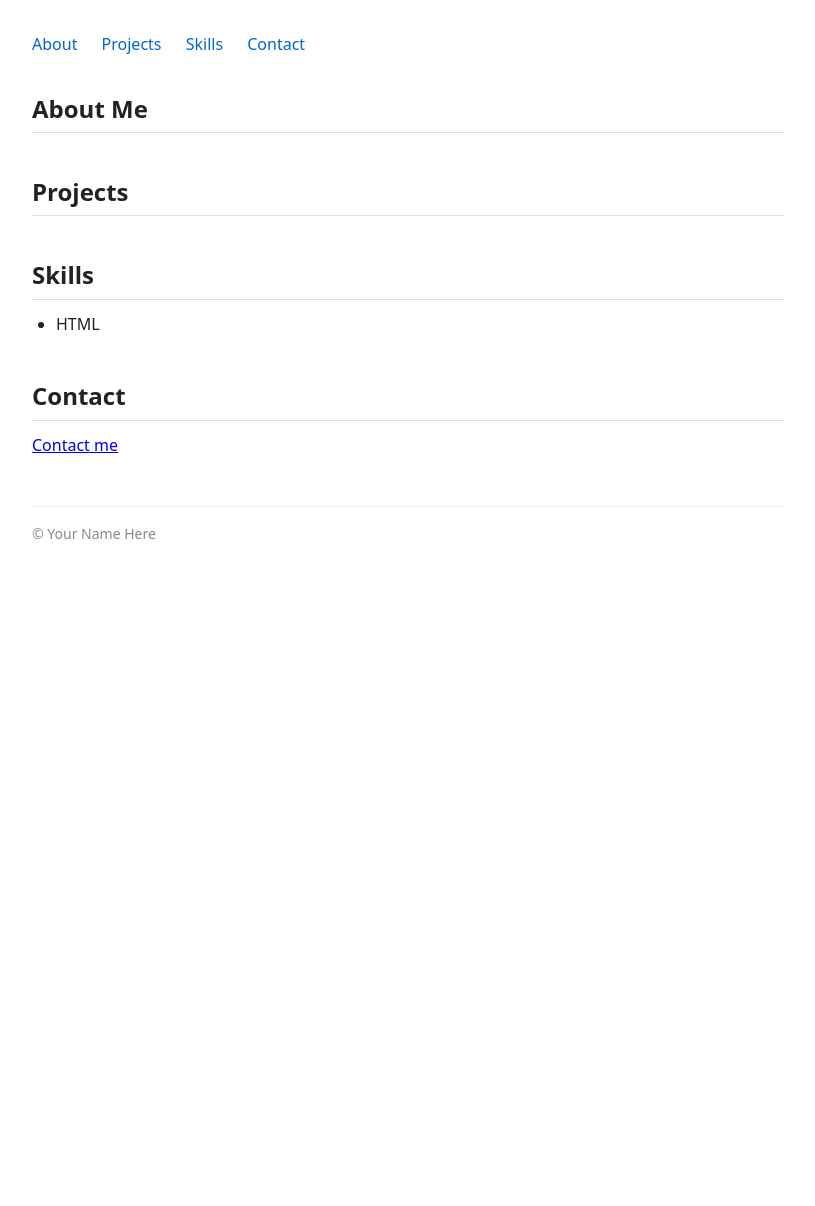
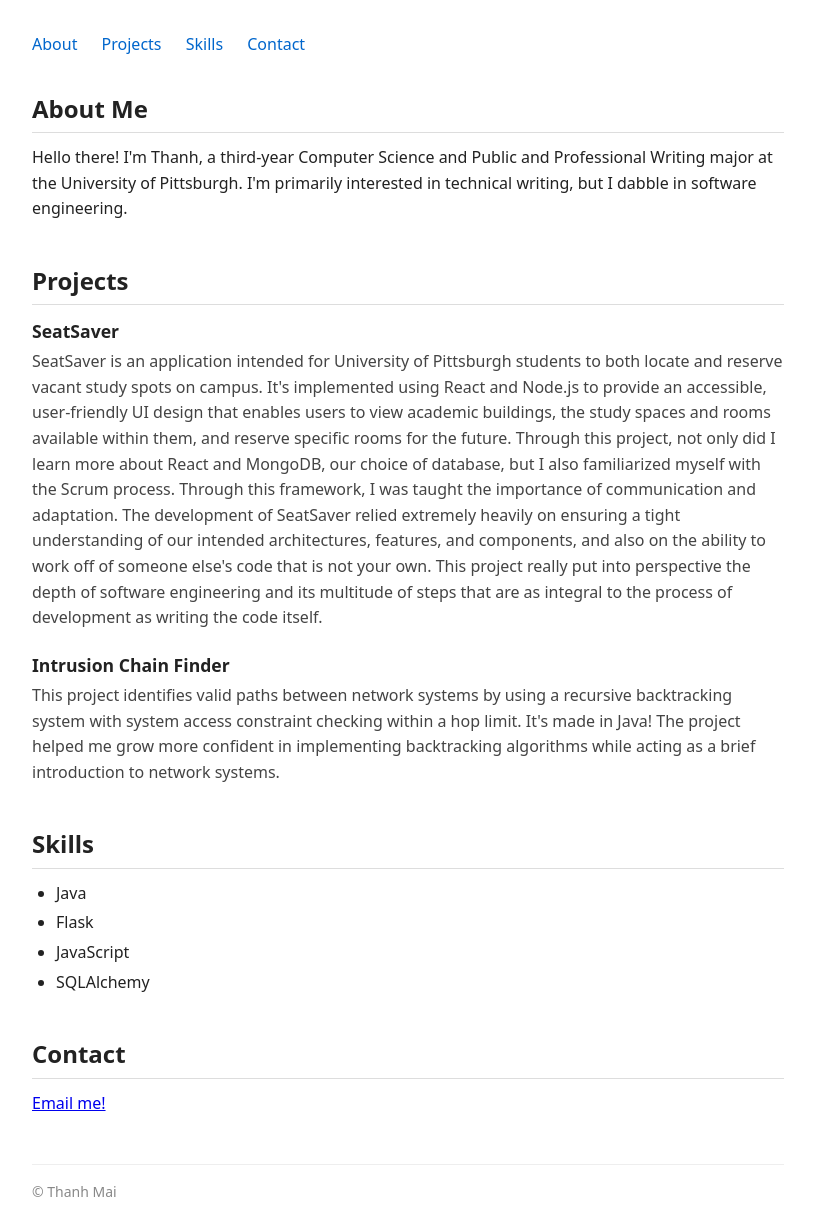
Before and after one commit to thnhmi77/portfolio, a plain HTML site: page index.html in a window 1280 px wide. Shown: the whole page, without its empty margins (232-1047 px from the left). Before the commit the page ends 800 px from the top, so only its background shows below. Drawn offline with Linux system fonts and the light colour scheme.

Commit message:
pipeline made, index.html finished

```diff
--- a/index.html
+++ b/index.html
@@ -4,7 +4,7 @@
 <head>
   <meta charset="UTF-8">
   <meta name="viewport" content="width=device-width, initial-scale=1.0">
-  <title>Your Name Here</title>
+  <title>Thanh Mai</title>
   <link rel="stylesheet" href="style.css">
 </head>
 
@@ -23,8 +23,7 @@
 
     <section id="about">
       <h2>About Me</h2>
-      <!-- TODO: Replace with 2-3 sentences about yourself -->
-      <!-- e.g., include your name, your program/year, and what you are interested in -->
+       Hello there! I'm Thanh, a third-year Computer Science and Public and Professional Writing major at the University of Pittsburgh. I'm primarily interested in technical writing, but I dabble in software engineering.
     </section>
 
     <section id="projects">
@@ -38,17 +37,34 @@
       -->
 
       <!-- TODO: Add at least 2 project entries using the structure above -->
+      <div class="project">
+        <h3>SeatSaver</h3>
+        <p>SeatSaver is an application intended for University of Pittsburgh students to both locate and reserve vacant study spots on campus. It's implemented using React and Node.js to provide an accessible, user-friendly UI design that enables users to view academic buildings, the study spaces and rooms available within them, and reserve specific rooms for the future. Through this project, not only did I learn more about React and MongoDB, our choice of database, but I also familiarized myself with the Scrum process. Through this framework, I was taught the importance of communication and adaptation. The development of SeatSaver relied extremely heavily on ensuring a tight understanding of our intended architectures, features, and components, and also on the ability to work off of someone else's code that is not your own.
+          This project really put into perspective the depth of software engineering and its multitude of steps that are as integral to the process of development as writing the code itself.
+        </p>
+      </div>
+
+      <div class="project">
+        <h3>Intrusion Chain Finder</h3>
+        <p>This project identifies valid paths between network systems by using a recursive backtracking system with system access constraint checking within a hop limit.
+          It's made in Java! The project helped me grow more confident in implementing backtracking algorithms while acting as a brief introduction to network systems.
+        </p>
+      </div>
+
     </section>
 
     <section id="skills">
       <h2>Skills</h2>
       <ul>
         <!-- Example skill - TODO: replace -->
-        <li>HTML</li>
+        <li>Java</li>
 
         <!-- TODO: Add a second skill here -->
+         <li>Flask</li>
         <!-- TODO: Add a third skill here -->
+         <li>JavaScript</li>
         <!-- TODO: ... -->
+         <li>SQLAlchemy</li>
       </ul>
     </section>
 
@@ -56,13 +72,13 @@
       <h2>Contact</h2>
       <!-- TODO: Replace href="#" with a real link (e.g., mailto:you@example.com or your LinkedIn URL) -->
       <!-- TODO: Replace the link text with something descriptive, e.g. "Email me" or "LinkedIn" -->
-      <p><a href="#">Contact me</a></p>
+      <p><a href="mailto:btm100@pitt.edu">Email me!</a></p>
     </section>
 
   </main>
 
   <footer>
-    <p>&copy; Your Name Here</p>
+    <p>&copy; Thanh Mai</p>
   </footer>
 
 </body>
```
Also changed, not shown: 1 other file.
